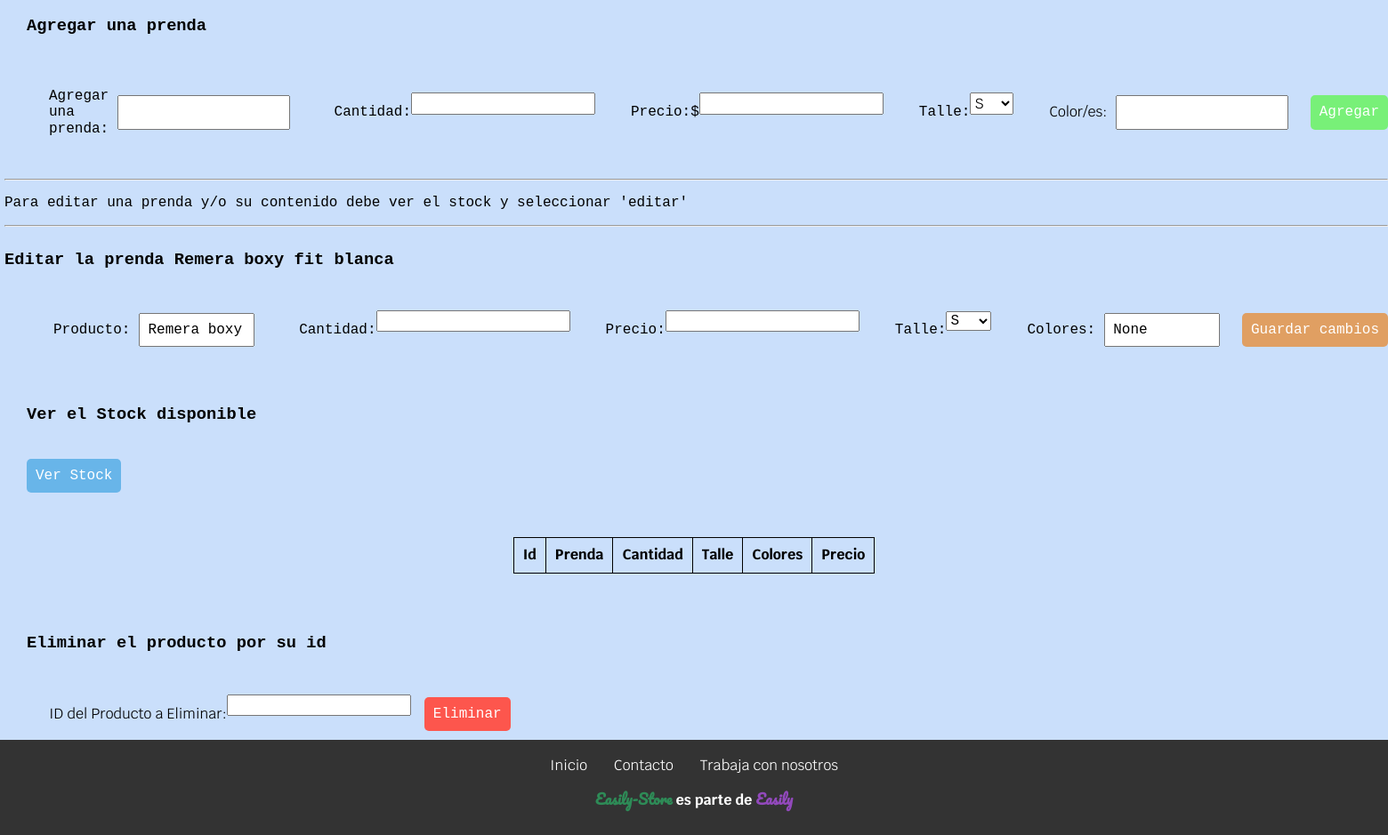
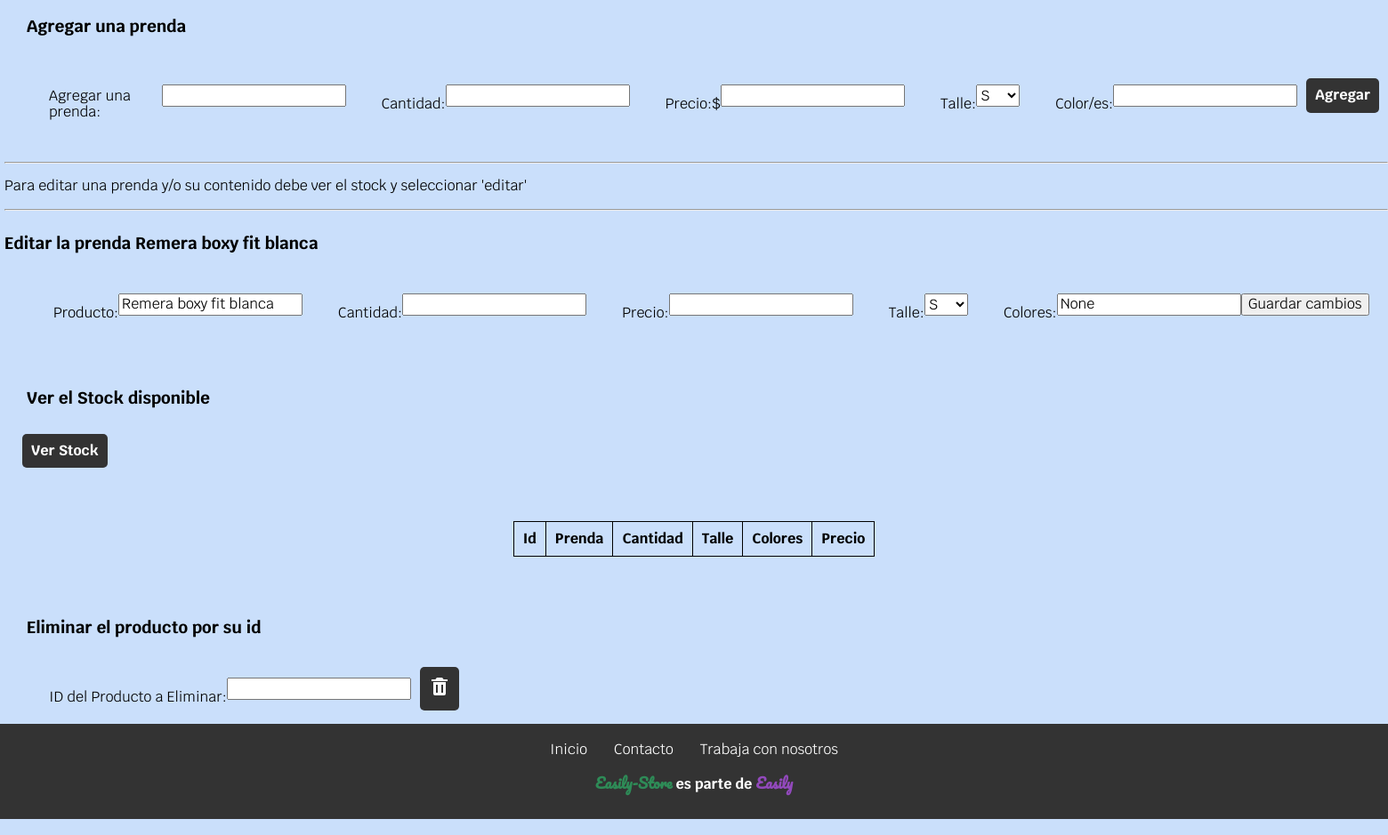
Before and after one commit to SofiaNRubio/ProyectoFinalProgramacionII, a Flask app: page /edit/1 in a window 1560 px wide. Shown: the part 400-1339 px from the top of the page at 89% size. Run offline with Flask 3, Linux system fonts and the light colour scheme; data comes from the database, SQL or seed files in the repository; lists and menus that the app fills with data are empty.

Commit message:
modificaciones de css

```diff
--- a/static/css/css.css
+++ b/static/css/css.css
@@ -10,22 +10,22 @@
 
 .encabezado {
 margin-left: 30px;
-font-family: 'Courier New', Courier, monospace, cursive;
+font-family: var(--fuente-principal);
 }
 
 .editar {
     margin-left: 30px;
-    font-family: 'Courier New', Courier, monospace, cursive;
+    font-family: var(--fuente-principal);
 }
 
 .ver {
     margin-left: 30px;
-    font-family: 'Courier New', Courier, monospace, cursive;
+    font-family: var(--fuente-principal);
 }
 
 .eliminar {
     margin-left: 30px;
-    font-family: 'Courier New', Courier, monospace, cursive;
+    font-family: var(--fuente-principal);
 }
 
 :root {
@@ -122,7 +122,7 @@
 }
 
 .palabras{
-    font-family: 'Courier New', Courier, monospace;
+    font-family: var(--fuente-principal);
 }
 
 .tabla {
@@ -159,7 +159,7 @@
     margin: 10px;
     font-family: var(--fuente-principal);
     font-weight: 900;
-    background-color: #84b6f4;
+    background-color: #333;
     color: #FFF;
 }
 
@@ -172,7 +172,7 @@
 }
 
 .btn_orange:hover {
-    background-color: #ffca99;
+    background-color: #f8a04e;
 }
 
 main {
@@ -214,7 +214,7 @@
 }
 
 .fuente_Pacifico {
-    font-family: 'Pacifico', cursive;
+    font-family: var(--fuente-titulo);
 }
 
 .verde {
@@ -241,62 +241,19 @@
     margin-top: 40px;
 }
 
-.submit-button {
-    background-color: rgb(120, 240, 120); /* Color del botón */
-    border: none;
-    padding: 10px 20px;
-    cursor: pointer;
-}
-
-input[type="text"] {
-    margin-left: 10px;
-    margin-right: 10px;
-    margin-top: 20px;
-    padding: 8px;
-    font-size: 16px;
-    width: 80%; /* Ancho completo */
-    max-width: 200px; /* Máximo ancho del campo */
-    box-sizing: border-box; /* Para evitar desbordamientos */
-}
-
-/* Estilo para el botón de enviar */
-input[type="submit"] {
-    margin-left: 15px;
-    /*background-color: #6fca6f;*/ /* Fondo verde claro */
-    color: rgb(255, 255, 255);
-    border: none;
-    margin-top: 20px;
-    padding: 10px 10px;
-    font-size: 16px;
-    border-radius: 5px;
-    cursor: pointer;
-    align-self: center;
-    font-family: 'Courier New', Courier, monospace;
-}
-
-input[type="submit"]:hover {
-
-    background-color: #76f776; /* Verde más oscuro al pasar el cursor */
-}
-
-
-
-.button-mostrar {
-    background-color: rgb(104, 181, 233);
-}
-
-.button-eliminar {
-    background-color: #fd564d;
-}
-
-.button-editar{
-    background-color: #f5c5a9;
-}
-
-.button-cambios{
-    background-color: #e09f62;
-}
-
 .editar {
     margin-left: 5px;
 }
+@media (max-width: 768px) {
+    .navbar ul {
+        flex-direction: column;
+        text-align: center;
+    }
+    table {
+        font-size: 0.9em;
+        width: 100%;
+    }
+    .hero .content h1 {
+        font-size: 2em;
+    }
+}
--- a/templates/index.html
+++ b/templates/index.html
@@ -34,7 +34,6 @@
             </div>
         </div>
     </header>
-    <body>
         <div class="encabezado">
             <h3>Agregar una prenda</h3>
         </div>
@@ -55,7 +54,7 @@
             </select>
             <label for="colores">Color/es:  </label>
             <input type="text" id="colores" name="colores"><br>
-            <input type="submit" value="Agregar" class="submit-button">
+            <input type="submit" value="Agregar" class="btn btn_green">
         </form>
         <div class="editar">
             <br>
@@ -98,9 +97,8 @@
             <h3>Ver el Stock disponible</h3>
         </div>
         <form action="/mostrar" method='POST'>
-            <input type="submit" value="Ver Stock" class="button-mostrar">
+            <input type="submit" value="Ver Stock" class="btn btn_orange">
         </form>
-    </body>
     <main>
         <div class="tabla">
             <div class="center-content">
@@ -122,7 +120,12 @@
                         <td>{{ prenda.colores }}</td>
                         <td>{{ prenda.precio }}</td>
                         <td>
-                            <a href="{{ url_for('edit', id=prenda.id) }}" class="button-editar">Editar</a>
+                            <a href="{{ url_for('edit', id=prenda.id) }}" class="button-editar">
+                                <svg xmlns="http://www.w3.org/2000/svg" width="24" height="24" viewBox="0 0 24 24" style="fill: rgba(51, 51, 51, 1);transform: ;msFilter:;">
+                                    <path d="M8.707 19.707 18 10.414 13.586 6l-9.293 9.293a1.003 1.003 0 0 0-.263.464L3 21l5.242-1.03c.176-.044.337-.135.465-.263zM21 7.414a2 2 0 0 0 0-2.828L19.414 3a2 2 0 0 0-2.828 0L15 4.586 19.414 9 21 7.414z">
+                                    </path>
+                                </svg>
+                            </a>
                         </td>
                     </tr>
                     {% endfor %}
@@ -130,16 +133,19 @@
             </div>
         </div>
     </main>
-    <body>
         <div class="eliminar">
             <h3>Eliminar el producto por su id</h3>
         </div>
         <form action="/eliminar" method="POST">
             <label for="id">ID del Producto a Eliminar:</label>
             <input type="number" name="id" id="id" required>
-            <input type="submit" value="Eliminar" class="button-eliminar">
+            <button type="submit" class="btn btn_red">
+                <svg xmlns="http://www.w3.org/2000/svg" width="24" height="24" viewBox="0 0 24 24" style="fill: rgba(255, 255, 255, 1);">
+                    <path d="M6 7H5v13a2 2 0 0 0 2 2h10a2 2 0 0 0 2-2V7H6zm4 12H8v-9h2v9zm6 0h-2v-9h2v9zm.618-15L15 2H9L7.382 4H3v2h18V4z"></path>
+                </svg>
+            </button>
         </form>
-    </body>
+
     <footer>
         <nav class="footer-nav">
             <ul>
```
Also changed, not shown: config.py (deleted), 1 other file.
